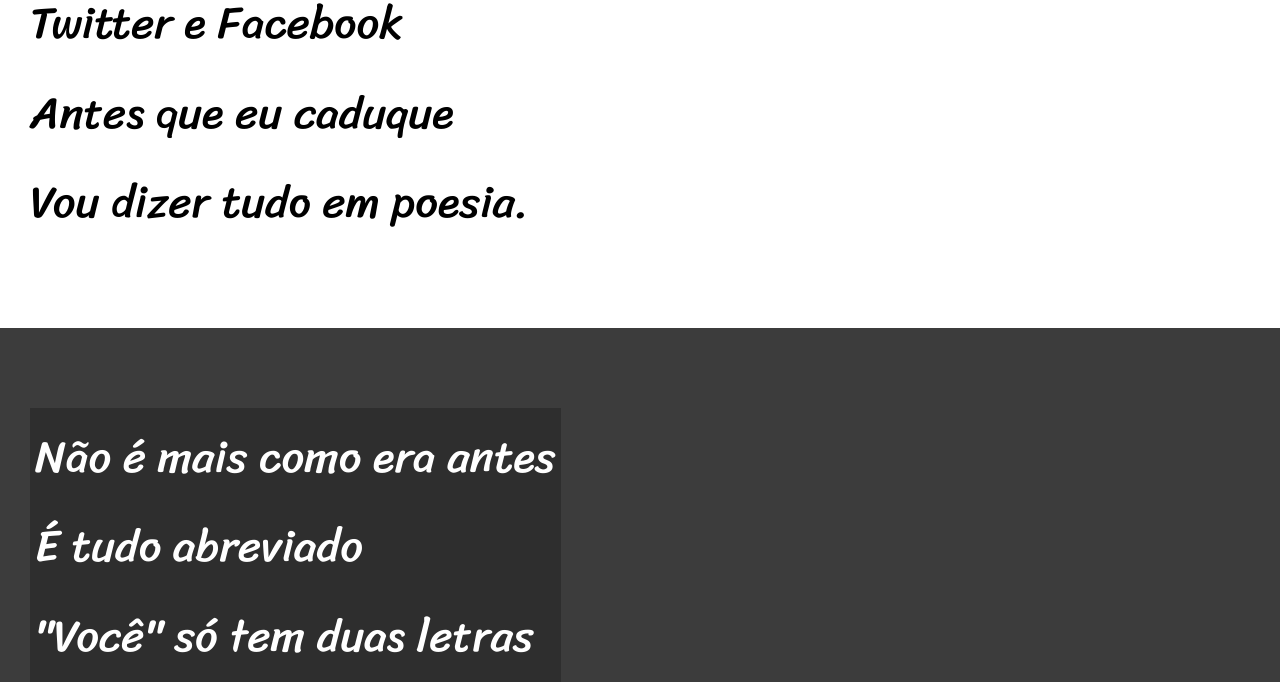
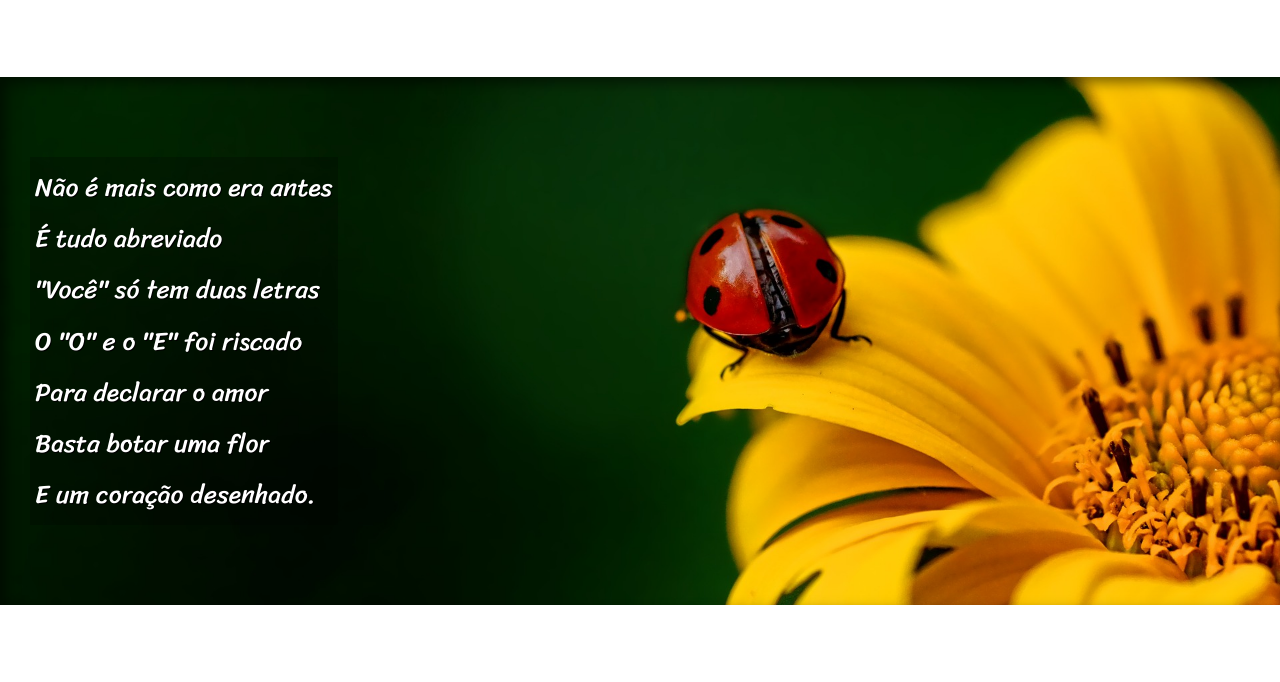
Before and after one commit to julioscarceli/html-css, a plain HTML site: page desafios/Desafio012/index.html in a window 1280 px wide. Shown: the part 807-1489 px from the top of the page. Drawn offline with Linux system fonts and the light colour scheme.

Commit message:
Finalizei o projeto cordel

```diff
--- a/desafios/Desafio012/estilo/style.css
+++ b/desafios/Desafio012/estilo/style.css
@@ -58,7 +58,12 @@ section {
     line-height: 2em;
     padding-left: 30px;
     font-family: var(--fonte3);
-    font-size: 3.5vw;
+    font-size: 2vw;
+}
+
+section > p {
+    padding-bottom: 2.2em;
+
 }
 section.normal {
     background-color: white;
@@ -68,6 +73,9 @@ section.normal {
 section.imagem{
     background-color: rgba(0, 0, 0, 0.644);
     color: white;
+    box-shadow: inset 6px 6px 13px 0px rgba(0, 0, 0, 0.514);
+    background-size: cover;
+    background-attachment: fixed;
 
 }
 
@@ -75,7 +83,20 @@ section.imagem > p {
     display: inline-block;
     padding: 5px;
     background-color: rgba(0, 0, 0, 0.24);
+    text-shadow: 1px 1px 0px black;
 
+
+}
+
+section#img01 {
+    background-image: url(../imagens/background001.jpg);
+    background-position:center;
+
+}
+
+section#img02 {
+    background-image: url(../imagens/background002.jpg);
+    background-position: right center;
 
 }
 
--- a/desafios/Desafio012/index.html
+++ b/desafios/Desafio012/index.html
@@ -33,7 +33,7 @@
 
 
 
-    <section class = "imagem">
+    <section class = "imagem" id="img01">
         <p>
             Não é mais como era antes <br>
             É tudo abreviado <br>
@@ -71,7 +71,7 @@
 
 
 
-    <section class = "imagem">
+    <section class = "imagem" id="img02">
         <p>
             Tenho saudade das cartas <br>
             Escritas com a própria mão <br>
```
